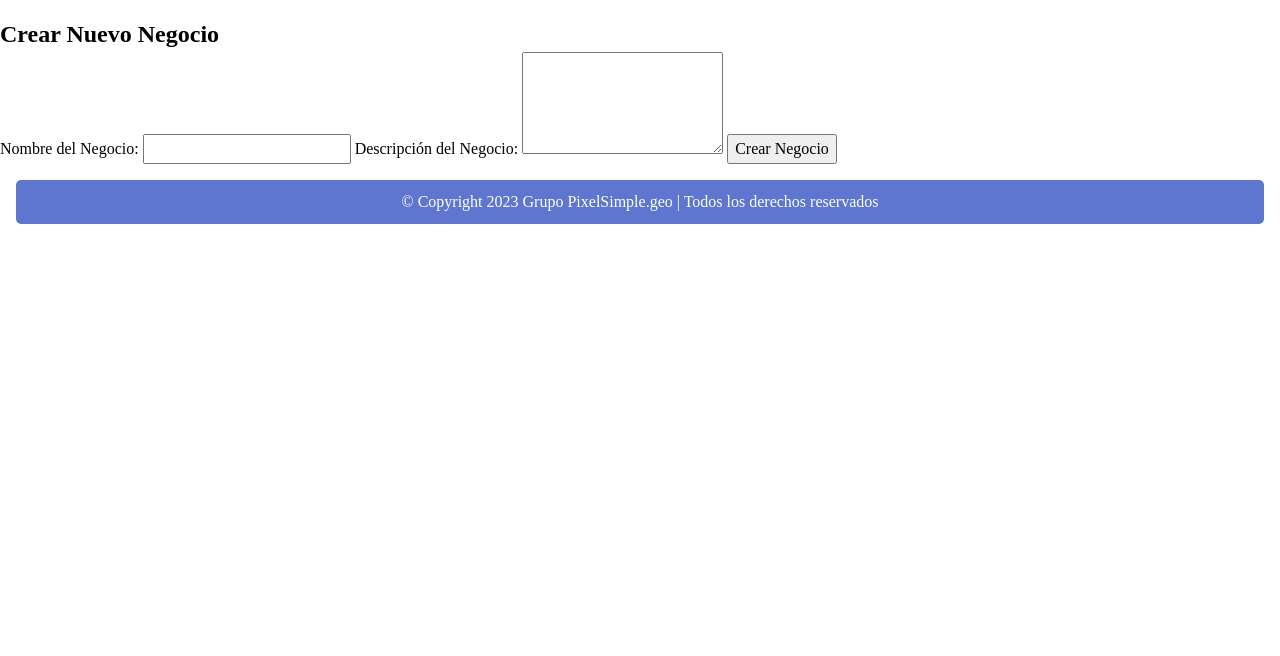
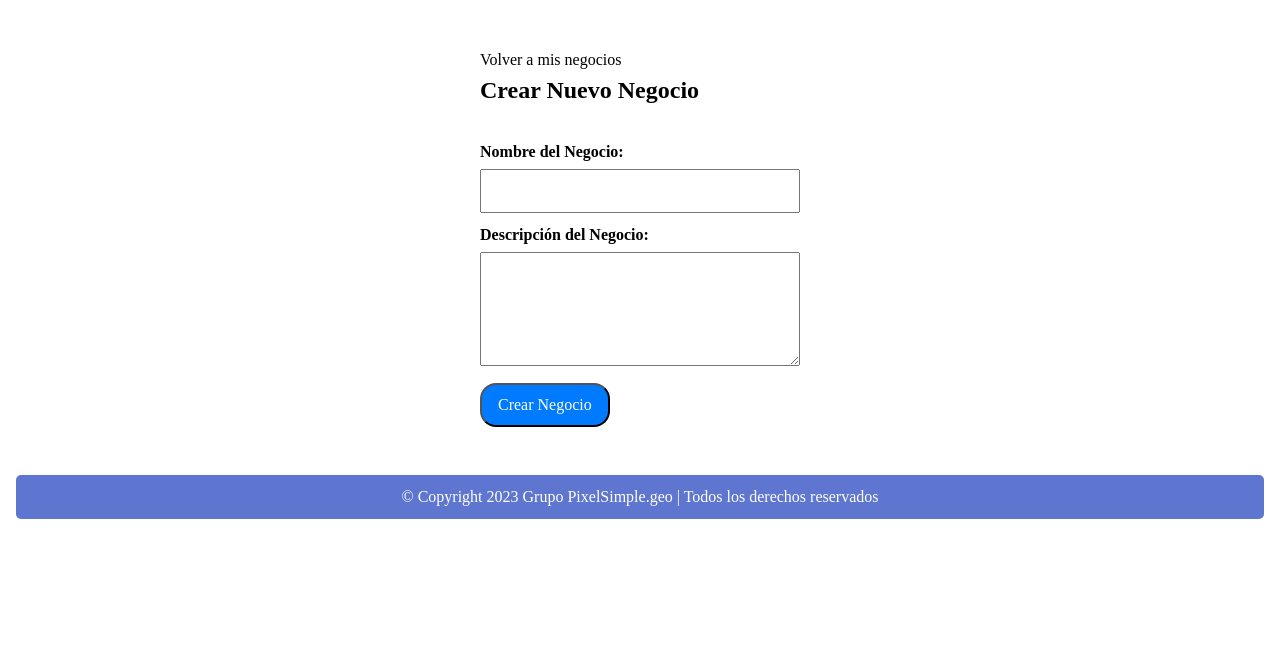
Before and after one commit to PixelSimple-geo/reto_2, a PHP site: page /crearNegocio in a window 1280 px wide. Shown: the part 160-816 px from the top of the page. Run offline with PHP 8.4, Linux system fonts and the light colour scheme.

Commit message:
css de crear negocios

```diff
--- a/web/statics/css/style.css
+++ b/web/statics/css/style.css
@@ -226,8 +226,6 @@ html {
     height: 5rem;
 }
 
-
-
 /* Historia*/
 .historia {
     width: 70%;
@@ -250,6 +248,7 @@ html {
     margin-left: 2rem;
 
 }
+
 /* Contacto*/
 .contacto {
     width: 50%;
@@ -260,32 +259,32 @@ html {
     grid-gap: 1rem;
 }
 
-.contacto div {
+.contacto div, .crear-negocio div  {
     margin-bottom: 2rem;
 }
 
-.contacto h3 {
+.contacto h3, .crear-negocio h3  {
     color: var(--color-h);
 }
 
-.contacto form {
+.contacto form, .crear-negocio form  {
     margin-top: 2rem;
 }
 
-.contacto label {
+.contacto label, .crear-negocio label  {
     display: block;
     margin-bottom: 5px;
     font-weight: bold;
 }
 
-.contacto input, .contacto textarea {
+.contacto input, .contacto textarea, .crear-negocio input, .crear-negocio textarea {
     width: 100%;
     padding: 8px;
     margin-bottom: 10px;
     box-sizing: border-box;
 }
 
-.contacto button {
+.contacto button, .crear-negocio button {
     background-color: var(--color-h);
     color: #fff;
     padding: .5rem 1rem;
@@ -294,7 +293,7 @@ html {
     font-size: 16px;
 }
 
-.contacto button:hover {
+.contacto button:hover, .crear-negocio button:hover {
     background-color: #0056b3;
 }
 
@@ -309,6 +308,17 @@ html {
     cursor: pointer;
 }
 
+
+/* Crear Negocio*/
+.crear-negocio {
+    width: 30%;
+    margin: 0 auto;
+    padding: 2rem;
+    display: flex;
+    flex-direction: column;
+}
+
+
 /* Footer */
 footer>p {
     background-color: var(--color-primario);
--- a/web/views/crearNegocio.view.php
+++ b/web/views/crearNegocio.view.php
@@ -8,7 +8,8 @@
 <body>
     <?php require "partials/navvar.php"; ?>
 
-    <main>
+    <div class="crear-negocio">
+            <a href="/negocios">Volver a mis negocios</a>
             <h2>Crear Nuevo Negocio</h2>
 
             <form action="/negocios" method="POST">
@@ -20,7 +21,7 @@
 
                 <button type="submit">Crear Negocio</button>
             </form>
-    </main>
+    </div>
 
     <?php require "partials/footer.php" ?>
 
```
Lines whose indentation alone changed are shown as unchanged.
